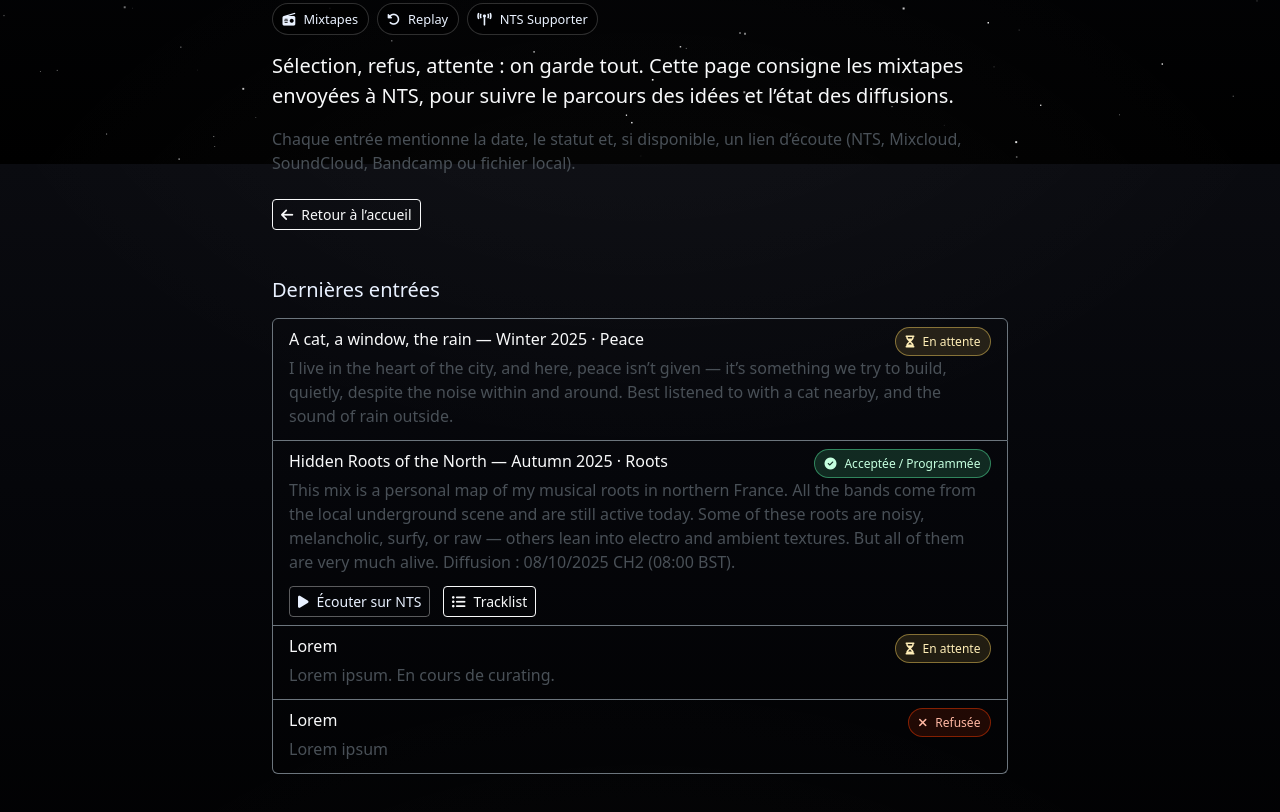
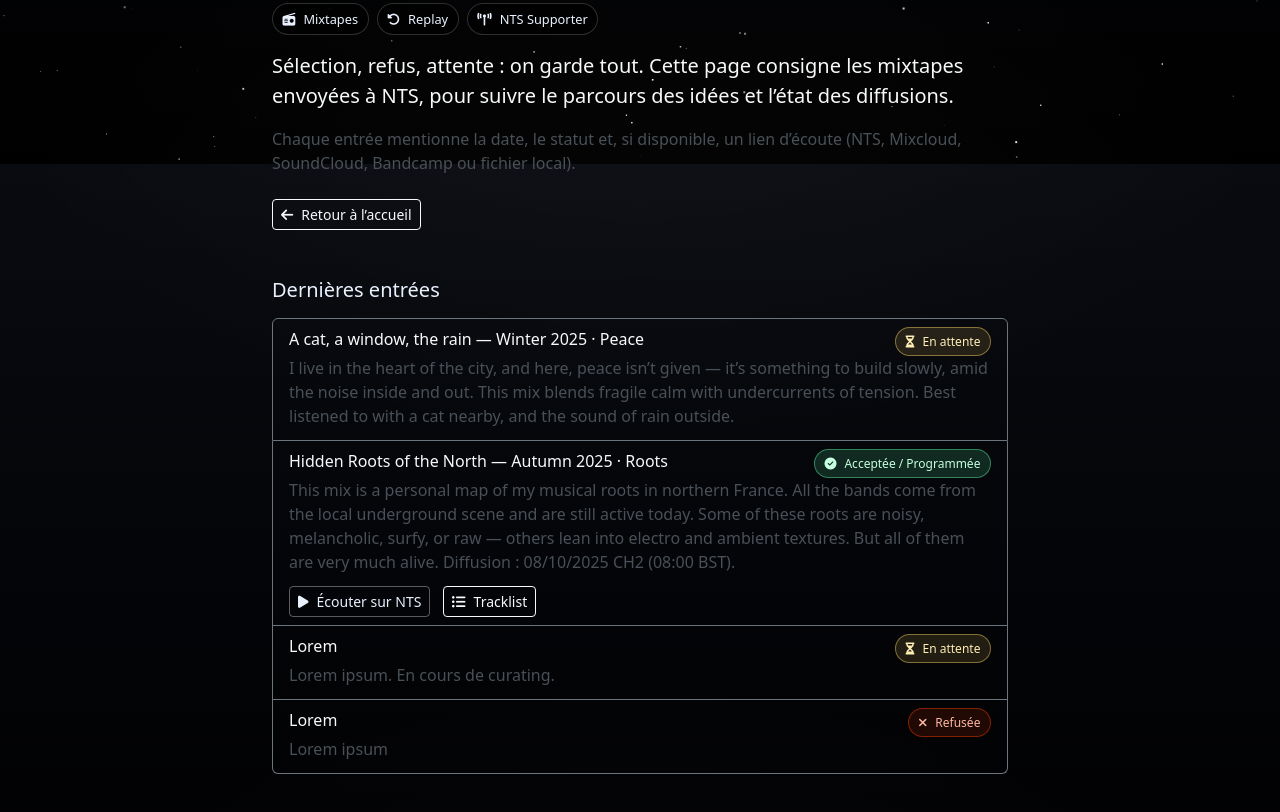
Before and after one commit to Dr-John-8bits/le-chat-noir, a plain HTML site: page mixtapes.html in a window 1280 px wide. Shown: the part 636-1448 px from the top of the page. Drawn offline with nearby package versions, Linux system fonts and the light colour scheme.

Commit message:
Mise à jour des pages

```diff
--- a/mixtapes.html
+++ b/mixtapes.html
@@ -96,7 +96,7 @@
               <h3 class="h6 mb-1">A cat, a window, the rain — Winter 2025 · Peace</h3>
               <span class="status status-pending"><i class="fa-solid fa-hourglass-half me-2"></i>En attente</span>
             </div>
-            <p class="mb-1 text-light-emphasis">I live in the heart of the city, and here, peace isn’t given — it’s something we try to build, quietly, despite the noise within and around. Best listened to with a cat nearby, and the sound of rain outside.</p>
+            <p class="mb-1 text-light-emphasis">I live in the heart of the city, and here, peace isn’t given — it’s something to build slowly, amid the noise inside and out. This mix blends fragile calm with undercurrents of tension. Best listened to with a cat nearby, and the sound of rain outside.</p>
           </div>
           <!-- EXEMPLES — remplace par tes vraies fiches quand tu veux -->
           <div class="list-group-item bg-transparent text-light border-secondary">
```
